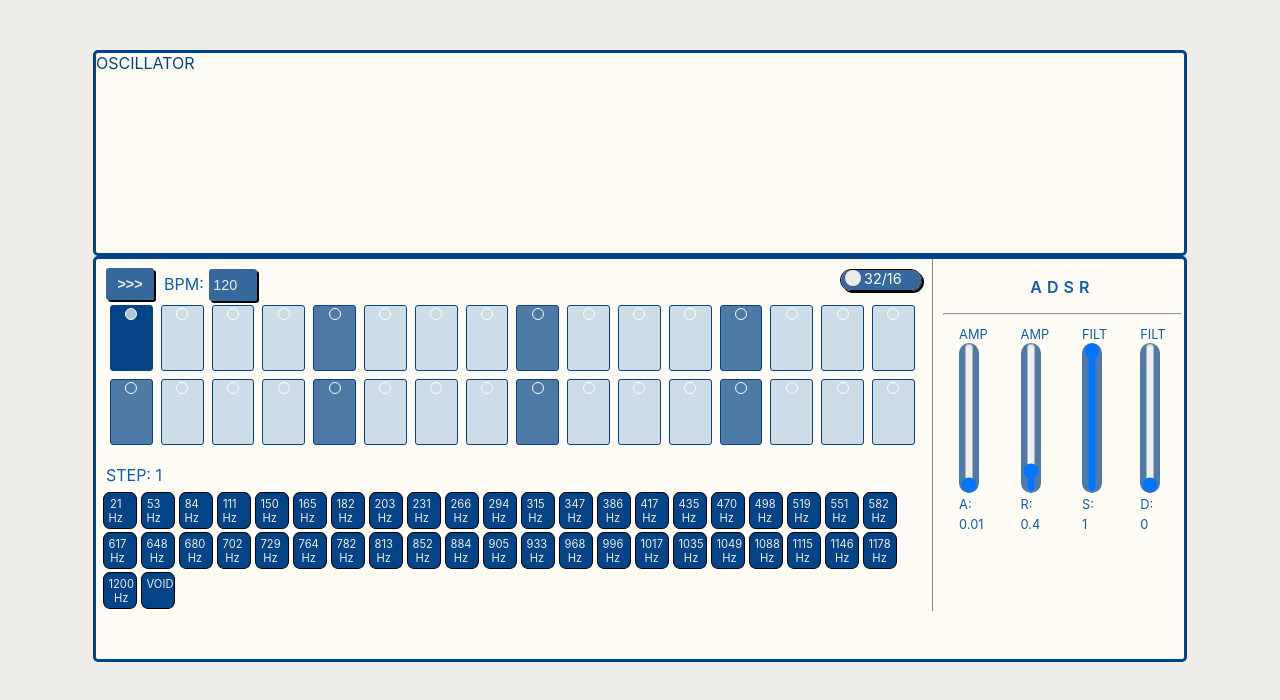
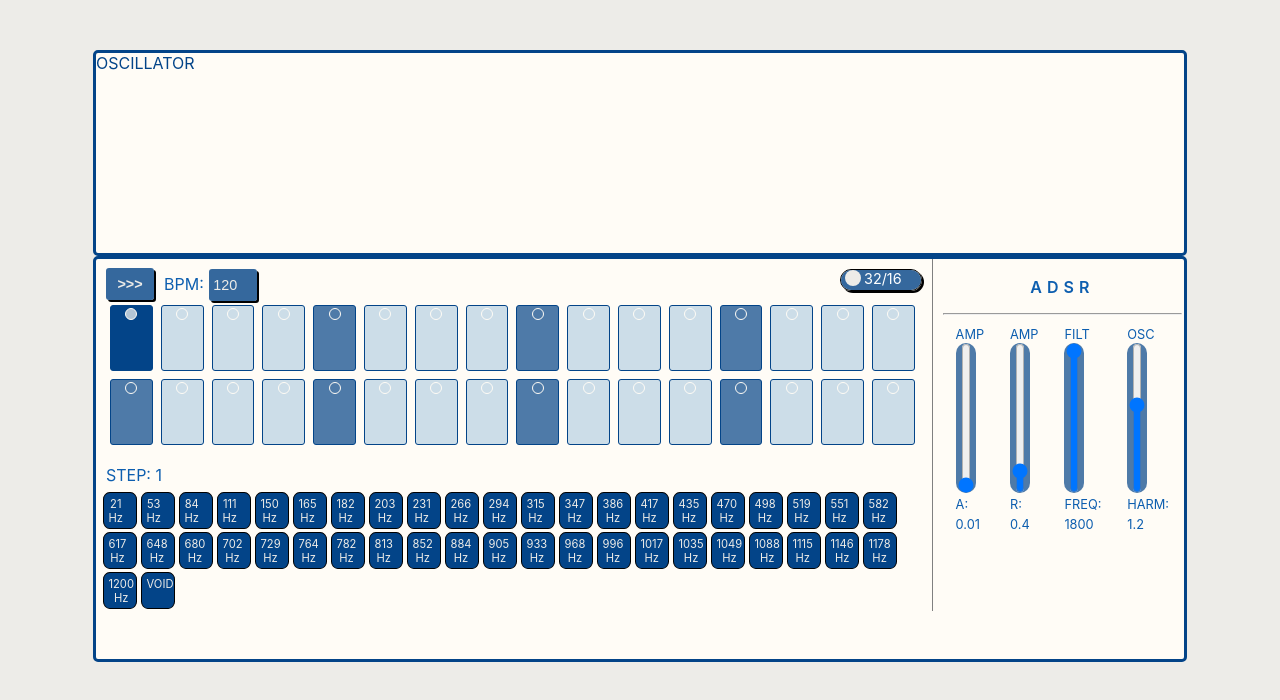
Before and after one commit to mscbr/lindos_synth, a React (Create React App) app: page / in a window 1280 px wide. Shown: the top 700 px of the page. Built offline with nearby package versions, Linux system fonts and the light colour scheme.

Commit message:
modulation values for adsr setted up

```diff
--- a/src/components/Synth.js
+++ b/src/components/Synth.js
@@ -15,8 +15,8 @@ class Synth extends Component {
         adsr: {
           ampAttack: 0.01,
           ampRelease: 0.4,
-          filtSustain: 1,
-          filtDecay: 0,
+          filtFreq: 1800,
+          oscHarm: 1.2,
         },
         sequenceValues: [''],
         sequencePosition: 0,
@@ -26,19 +26,22 @@ class Synth extends Component {
       }
 
       ///INITIAL SET-UP FOR SYNTH & SEQUENCER
-      this.synth = new Tone.DuoSynth();
+      this.synth = new Tone.DuoSynth({
+        "harmonicity": 1.2
+      });
       this.gain = new Tone.Gain(0.7).toMaster();
 
       //!!!!!!!!!!
       //MODULATE THIS INSTEAD OF filterEnvelope of synth
-      this.lowPass = new Tone.Filter(250, 'lowpass', (-24));
+      this.filtEnv = new Tone.Envelope(0.1,0.2, 1, 0.4);
+      this.lowPass = new Tone.Filter(18000, 'lowpass', (-24));
 
 
 
       this.synth.connect(this.lowPass.connect(this.gain));
       this.seq = new Tone.Sequence((time, value) => {
         this.positionSet();
-        if(value !== "") {
+        if(value !== "" && value !== '0') {
           this.synth.triggerAttackRelease(value, "4n", time);
         }
 
@@ -75,16 +78,13 @@ class Synth extends Component {
       this.synth.voice0.envelope.attack = this.state.adsr.ampAttack;
       this.synth.voice1.envelope.attack = this.state.adsr.ampAttack;
       //AMP RELEASE
-
       this.synth.voice0.envelope.release = this.state.adsr.ampRelease;
       this.synth.voice1.envelope.release = this.state.adsr.ampRelease;
-      //FILTER DECAY
-      this.synth.voice0.filterEnvelope.decay = this.state.adsr.filtDecay;
-      this.synth.voice1.filterEnvelope.decay = this.state.adsr.filtDecay;
-      //FILTER SUSTAIN
-      this.synth.voice0.filterEnvelope.sustain = this.state.adsr.filtSustain;
-      this.synth.voice1.filterEnvelope.sustain = this.state.adsr.filtSustain;
-      //console.log(this.synth.voice0.filterEnvelope.decay);
+      //OSC HARMONICS
+      this.synth.harmonicity.value = this.state.adsr.oscHarm;
+      //FILTER FREQ
+      this.lowPass.frequency.value = this.state.adsr.filtFreq;
+
     }
   }
 
@@ -175,8 +175,6 @@ class Synth extends Component {
     }
   }
 
-  //build a conditional render only for step sequencer
-  //IF ONLY POS CHANGED ONLY RENDER ~~
   render() {
 
     const button = this.handlePlayButton();
--- a/src/components/adsr/Adsr.js
+++ b/src/components/adsr/Adsr.js
@@ -1,11 +1,10 @@
-import React from 'react'
+ import React from 'react'
 
 
 const Adsr = (props) => {
 
     return (
         <div className='adsr-sliders'>
-
             <div className="adsr-slider">
                 <span>AMP</span>
                 <div className="slider-wrapper">
@@ -31,24 +30,24 @@ const Adsr = (props) => {
             <div className="adsr-slider">
                 <span>FILT</span>
                 <div className="slider-wrapper">
-                    <input id="filtSustain" type="range"
-                        min={0.1} max={1}
-                        value={props.adsrVal.filtSustain} step={0.1}
+                    <input id="filtFreq" type="range"
+                        min={25} max={1800}
+                        value={props.adsrVal.filtFreq} step={10}
                         onChange={props.handleAdsr}
                     />
                 </div>
-                <span>S: <br />{props.adsrVal.filtSustain}</span>
+                <span>FREQ: <br />{props.adsrVal.filtFreq}</span>
             </div>
             <div className="adsr-slider">
-                <span>FILT</span>
+                <span>OSC</span>
                 <div className="slider-wrapper">
-                    <input id="filtDecay" type="range"
-                        min={0.1} max={2}
-                        value={props.adsrVal.filtDecay} step={0.1}
+                    <input id="oscHarm" type="range"
+                        min={0} max={2}
+                        value={props.adsrVal.oscHarm} step={0.01}
                         onChange={props.handleAdsr}
                     />
                 </div>
-                <span>D: <br />{props.adsrVal.filtDecay}</span>
+                <span>HARM: <br />{props.adsrVal.oscHarm}</span>
             </div>
         </div>
     );
```
